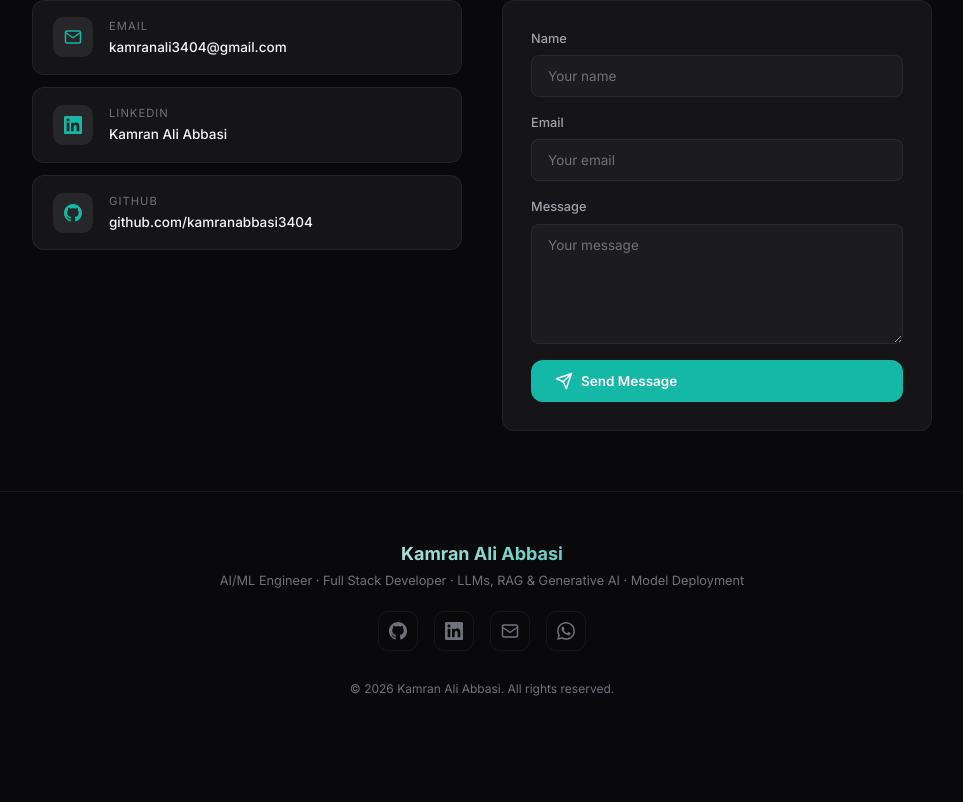
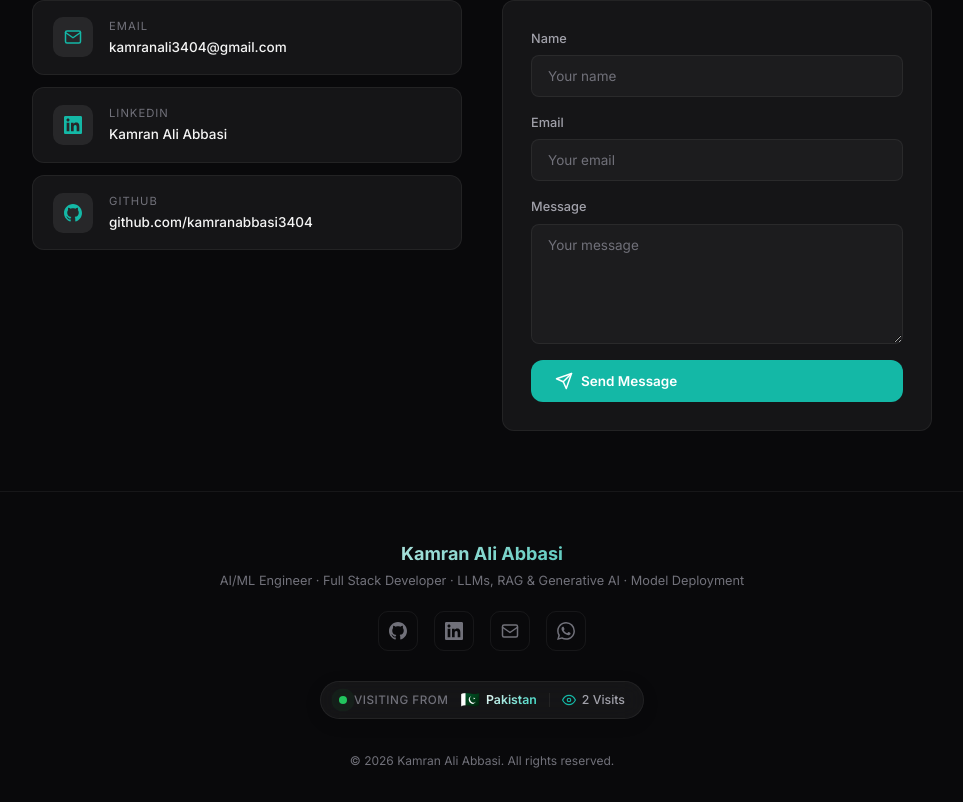
Before and after one commit to kamranabbasi3404/Personal-Portfolio, a Next.js app: page / in a window 1280 px wide. Shown: the part 7113-7915 px from the top of the page, without its empty margins (158-1121 px from the left). Before the commit the page ends 7843 px from the top, so only its background shows below. Built offline with nearby package versions, Linux system fonts and the light colour scheme; no server answers.

Commit message:
feat: Add live visitor country detection and visit counter to footer

```diff
--- a/app/globals.css
+++ b/app/globals.css
@@ -253,7 +253,109 @@ button{font-family:inherit;cursor:pointer;border:none;background:none}
 .footer-social svg{width:18px;height:18px}
 .footer-copyright{color:var(--muted);font-size:0.8rem;margin-top:8px}
 
+/* ===== Visitor Counter Badge ===== */
+.visitor-counter-badge{
+  display:inline-flex;
+  align-items:center;
+  gap:12px;
+  padding:8px 18px;
+  background:var(--card);
+  border:1px solid var(--border);
+  border-radius:30px;
+  font-size:0.82rem;
+  color:var(--text2);
+  margin:10px 0 4px;
+  backdrop-filter:blur(12px);
+  transition:all var(--ease);
+  box-shadow:0 4px 16px rgba(0,0,0,0.15);
+}
+.visitor-counter-badge:hover{
+  border-color:rgba(20,184,166,0.3);
+  background:var(--card-hover);
+  transform:translateY(-2px);
+  box-shadow:0 6px 20px rgba(20,184,166,0.12);
+}
+.visitor-status{
+  display:flex;
+  align-items:center;
+  gap:7px;
+  font-weight:500;
+}
+.visitor-pulse{
+  width:8px;
+  height:8px;
+  background:#22c55e;
+  border-radius:50%;
+  position:relative;
+  box-shadow:0 0 8px #22c55e;
+  animation:visitorPulse 2s infinite;
+}
+@keyframes visitorPulse{
+  0%{box-shadow:0 0 0 0 rgba(34,197,94,0.7)}
+  70%{box-shadow:0 0 0 8px rgba(34,197,94,0)}
+  100%{box-shadow:0 0 0 0 rgba(34,197,94,0)}
+}
+.visitor-status-text{
+  font-size:0.78rem;
+  color:var(--muted);
+  text-transform:uppercase;
+  letter-spacing:0.5px;
+}
+.visitor-divider{
+  width:1px;
+  height:14px;
+  background:var(--border);
+}
+.visitor-location{
+  display:flex;
+  align-items:center;
+  gap:6px;
+  font-weight:600;
+  color:var(--text);
+}
+.visitor-flag{
+  font-size:1.05rem;
+  line-height:1;
+}
+.visitor-country{
+  background:linear-gradient(135deg,var(--text) 0%,var(--accent2) 100%);
+  -webkit-background-clip:text;
+  -webkit-text-fill-color:transparent;
+  background-clip:text;
+}
+.visitor-count{
+  display:flex;
+  align-items:center;
+  gap:6px;
+  color:var(--text2);
+  font-weight:500;
+}
+.visitor-icon{
+  width:14px;
+  height:14px;
+  color:var(--accent);
+}
+.visitor-loading-dots{
+  animation:dots 1.5s infinite;
+}
+@keyframes dots{
+  0%,20%{opacity:0.2}
+  50%{opacity:1}
+  100%{opacity:0.2}
+}
+
 /* ===== Responsive ===== */
+@media(max-width:520px){
+  .visitor-counter-badge{
+    flex-direction:column;
+    gap:6px;
+    border-radius:16px;
+    padding:10px 16px;
+  }
+  .visitor-divider{
+    display:none;
+  }
+}
 @media(max-width:480px){
   .section{padding:40px 0}
   .btn{padding:10px 20px;font-size:0.85rem}
--- a/components/Footer.jsx
+++ b/components/Footer.jsx
@@ -1,3 +1,5 @@
+import VisitorCounter from './VisitorCounter';
+
 const SOCIALS = [
   {
     name: 'GitHub',
@@ -56,6 +58,7 @@ export default function Footer() {
               </a>
             ))}
           </div>
+          <VisitorCounter />
           <p className="footer-copyright">
             © {currentYear} Kamran Ali Abbasi. All rights reserved.
           </p>
--- /dev/null
+++ b/components/VisitorCounter.jsx
@@ -0,0 +1,189 @@
+'use client';
+
+import { useState, useEffect } from 'react';
+
+function getFlagEmoji(countryCode) {
+  if (!countryCode || countryCode.length !== 2) return '🌐';
+  try {
+    const codePoints = countryCode
+      .toUpperCase()
+      .split('')
+      .map((char) => 127397 + char.charCodeAt(0));
+    return String.fromCodePoint(...codePoints);
+  } catch (e) {
+    return '🌐';
+  }
+}
+
+function getCountryName(code) {
+  if (!code || code.length !== 2) return 'Worldwide';
+  try {
+    const regionNames = new Intl.DisplayNames(['en'], { type: 'region' });
+    return regionNames.of(code.toUpperCase()) || code;
+  } catch (e) {
+    return code;
+  }
+}
+
+export default function VisitorCounter() {
+  const [location, setLocation] = useState({
+    country: 'Pakistan',
+    flag: '🇵🇰',
+    city: '',
+  });
+  const [visitCount, setVisitCount] = useState(null);
+  const [loading, setLoading] = useState(true);
+
+  useEffect(() => {
+    let isMounted = true;
+
+    // Fetch Visitor Geolocation (Country & Flag)
+    async function fetchLocation() {
+      // Primary API: api.country.is (Fast, CORS enabled)
+      try {
+        const res = await fetch('https://api.country.is', { cache: 'no-store' });
+        if (res.ok) {
+          const data = await res.json();
+          if (data && data.country && isMounted) {
+            const countryName = getCountryName(data.country);
+            setLocation({
+              country: countryName,
+              flag: getFlagEmoji(data.country),
+              city: '',
+            });
+            return;
+          }
+        }
+      } catch (err) {
+        console.warn('api.country.is failed, trying fallback...');
+      }
+
+      // Fallback API: ipapi.co
+      try {
+        const res = await fetch('https://ipapi.co/json/', { cache: 'no-store' });
+        if (res.ok) {
+          const data = await res.json();
+          if (data && data.country_name && isMounted) {
+            setLocation({
+              country: data.country_name,
+              flag: getFlagEmoji(data.country_code),
+              city: data.city || '',
+            });
+            return;
+          }
+        }
+      } catch (err) {
+        console.warn('Primary IP API failed, trying fallback...');
+      }
+
+      // Fallback API: ip-api.com
+      try {
+        const res = await fetch('https://ip-api.com/json/?fields=status,country,countryCode,city', { cache: 'no-store' });
+        if (res.ok) {
+          const data = await res.json();
+          if (data && data.status === 'success' && isMounted) {
+            setLocation({
+              country: data.country,
+              flag: getFlagEmoji(data.countryCode),
+              city: data.city || '',
+            });
+            return;
+          }
+        }
+      } catch (err) {
+        console.warn('Fallback IP API failed');
+      }
+
+      if (isMounted) {
+        setLocation({
+          country: 'Pakistan',
+          flag: '🇵🇰',
+          city: '',
+        });
+      }
+    }
+
+    // Fetch & Increment Visitor Counter
+    async function trackVisit() {
+      const storageKey = 'portfolio_visit_counted_v2';
+      const lastVisit = typeof window !== 'undefined' ? localStorage.getItem(storageKey) : null;
+      const isNewVisit = !lastVisit || (Date.now() - parseInt(lastVisit, 10) > 30 * 60 * 1000); // 30 min session
+
+      try {
+        const action = isNewVisit ? 'up' : 'get';
+        if (isNewVisit && typeof window !== 'undefined') {
+          localStorage.setItem(storageKey, Date.now().toString());
+        }
+
+        const res = await fetch(`https://api.counterapi.dev/v1/kamran_portfolio_v2/visits/${action}`, {
+          cache: 'no-store',
+        });
+
+        if (res.ok) {
+          const data = await res.json();
+          if (data && typeof data.count === 'number' && isMounted) {
+            setVisitCount(data.count);
+            setLoading(false);
+            return;
+          }
+        }
+      } catch (err) {
+        console.warn('Counter API failed, using local count');
+      }
+
+      // Fallback local counter simulation
+      if (isMounted && typeof window !== 'undefined') {
+        let localCount = parseInt(localStorage.getItem('portfolio_local_visit_count_v2') || '1', 10);
+        if (isNewVisit) {
+          localCount += 1;
+          localStorage.setItem('portfolio_local_visit_count_v2', localCount.toString());
+        }
+        setVisitCount(localCount);
+        setLoading(false);
+      }
+    }
+
+    Promise.all([fetchLocation(), trackVisit()]).finally(() => {
+      if (isMounted) setLoading(false);
+    });
+
+    return () => {
+      isMounted = false;
+    };
+  }, []);
+
+  return (
+    <div className="visitor-counter-badge" title="Live Visitor & Location Statistics">
+      <div className="visitor-status">
+        <span className="visitor-pulse"></span>
+        <span className="visitor-status-text">Visiting from</span>
+      </div>
+
+      <div className="visitor-location">
+        <span className="visitor-flag" role="img" aria-label={location.country}>
+          {location.flag}
+        </span>
+        <span className="visitor-country">
+          {location.city ? `${location.city}, ` : ''}{location.country}
+        </span>
+      </div>
+
+      <div className="visitor-divider"></div>
+
+      <div className="visitor-count">
+        <svg viewBox="0 0 24 24" fill="none" stroke="currentColor" strokeWidth="2" strokeLinecap="round" strokeLinejoin="round" className="visitor-icon">
+          <path d="M1 12s4-8 11-8 11 8 11 8-4 8-11 8-11-8-11-8z" />
+          <circle cx="12" cy="12" r="3" />
+        </svg>
+        <span>
+          {loading ? (
+            <span className="visitor-loading-dots">...</span>
+          ) : (
+            visitCount !== null ? visitCount.toLocaleString() : '1'
+          )}{' '}
+          Visits
+        </span>
+      </div>
+    </div>
+  );
+}
```
